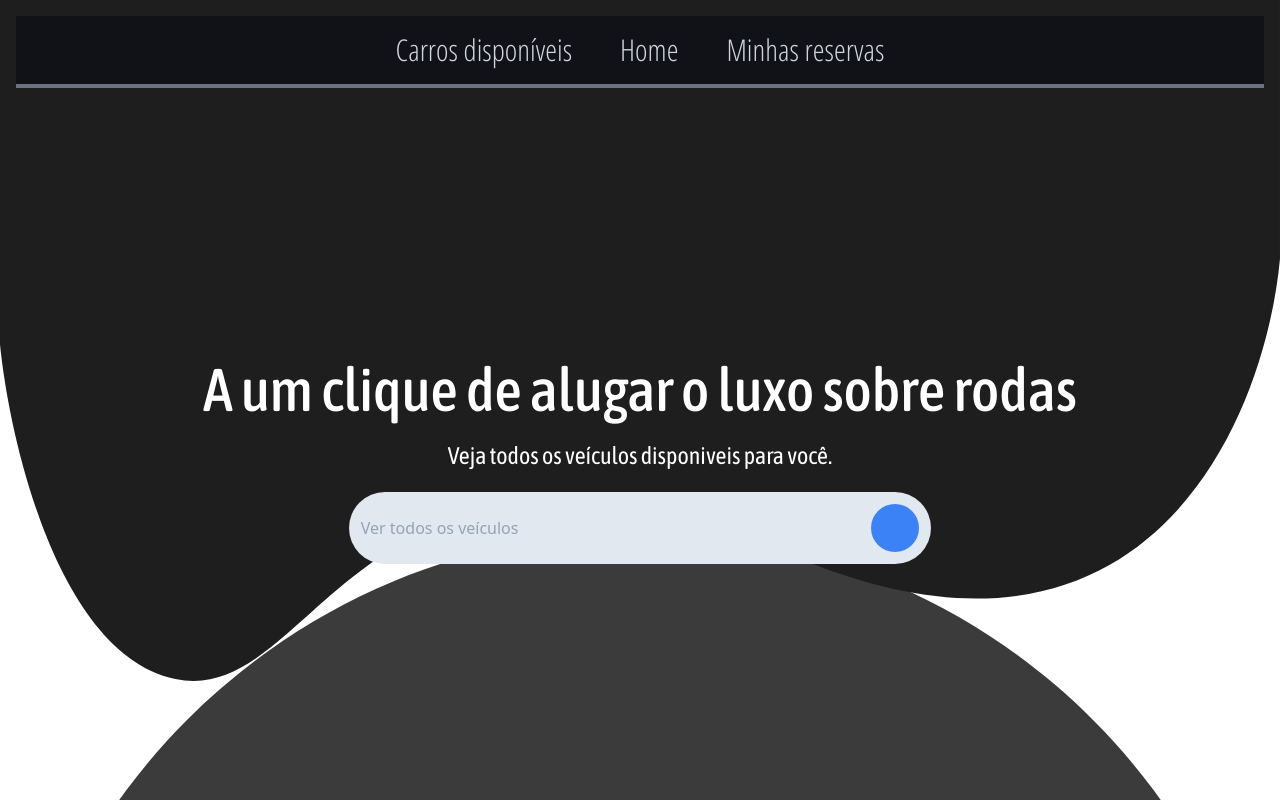
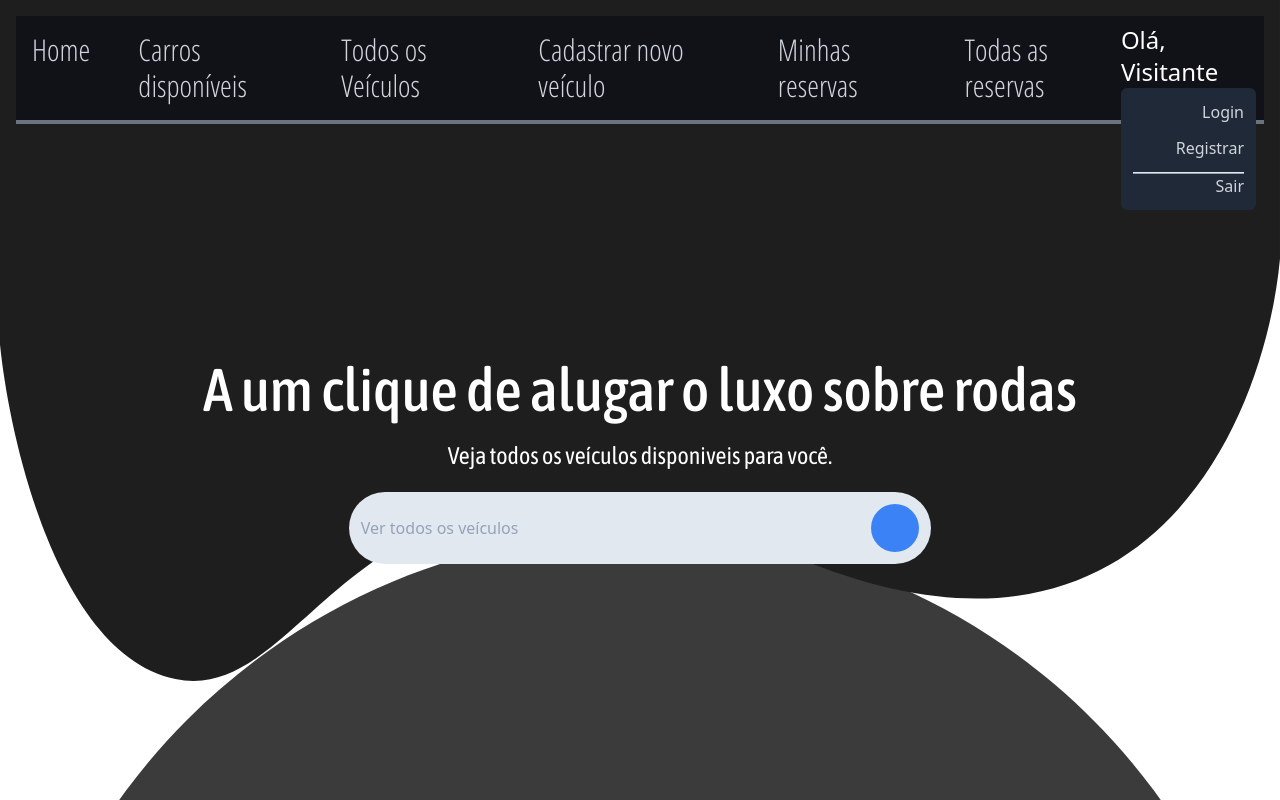
Before and after one commit to Vinicius-Borges-dev/thousand-miles, a Next.js app in the folder frontend/: page / in a window 1280 px wide. Shown: the top 800 px of the page. Built offline with nearby package versions, Linux system fonts and the light colour scheme.

Commit message:
Criação: Dropdown da conta

```diff
--- a/frontend/app/components/pages/principal/Header.tsx
+++ b/frontend/app/components/pages/principal/Header.tsx
@@ -13,7 +13,7 @@ export default function Header() {
           Veja todos os veículos disponiveis para você.
         </p>
         <div className="bg-slate-200 py-3 px-3 w-2/3 rounded-full mx-auto">
-          <Link href="/veiculos" className="w-full flex justify-between">
+          <Link href="/pages/vehicles/index" className="w-full flex justify-between">
             <button
               type="submit"
               className="text-slate-400 font-asap-condensed-semi-bold"
--- a/frontend/app/components/shared/Navbar.tsx
+++ b/frontend/app/components/shared/Navbar.tsx
@@ -3,8 +3,17 @@ import Link from "next/link";
 export default function Navbar() {
   return (
     <header className="p-4 fixed w-full top-0 z-10">
-      <nav className="w-full bg-opacity-50 bg-gray-950 p-2 flex justify-center border-b-4 border-gray-500">
+      <nav className="w-full bg-opacity-50 bg-gray-950 p-2 flex justify-between border-b-4 border-gray-500">
+        <span>
           <ul className="flex gap-8 *:font-open-sans-condensed-light">
+            <li className="text-3xl p-2">
+              <Link
+                className="text-gray-300 hover:text-gray-500 transition-all"
+                href="/"
+              >
+                Home
+              </Link>
+            </li>
             <li className="text-3xl p-2">
               <Link
                 className="text-gray-300 hover:text-gray-500 transition-all"
@@ -16,9 +25,17 @@ export default function Navbar() {
             <li className="text-3xl p-2">
               <Link
                 className="text-gray-300 hover:text-gray-500 transition-all"
-              href="/"
+                href="/pages/manager/vehicles"
               >
-              Home
+                Todos os Veículos
+              </Link>
+            </li>
+            <li className="text-3xl p-2">
+              <Link
+                className="text-gray-300 hover:text-gray-500 transition-all"
+                href="/pages/manager/vehicle-registration"
+              >
+                Cadastrar novo veículo
               </Link>
             </li>
             <li className="text-3xl p-2">
@@ -29,7 +46,47 @@ export default function Navbar() {
                 Minhas reservas
               </Link>
             </li>
+            <li className="text-3xl p-2">
+              <Link
+                className="text-gray-300 hover:text-gray-500 transition-all"
+                href="/pages/manager/reserves"
+              >
+                Todas as reservas
+              </Link>
+            </li>
           </ul>
+        </span>
+        <span className="relative">
+          <div className="flex items-center text-2xl">
+            Olá, Visitante
+          </div>
+          <div className="absolute text-right w-full">
+              <ul className="w-full p-3 bg-gray-800 rounded-md [&>li]:mb-3">
+                <li>
+                  <button
+                    className="text-gray-300 hover:text-gray-500 transition-all"
+                  >
+                    Login
+                  </button>
+                </li>
+                <li>
+                  <button
+                    className="text-gray-300 hover:text-gray-500 transition-all"
+                  >
+                    Registrar
+                  </button>
+                </li>
+                <hr className="w-full h-[2px] bg-slate-400"/>
+                <li className="last:mb-0">
+                  <button
+                    className="text-gray-300 hover:text-gray-500 transition-all"
+                  >
+                    Sair
+                  </button>
+                </li>
+              </ul>
+          </div>
+        </span>
       </nav>
     </header>
   );
```
Lines whose indentation alone changed are shown as unchanged.
